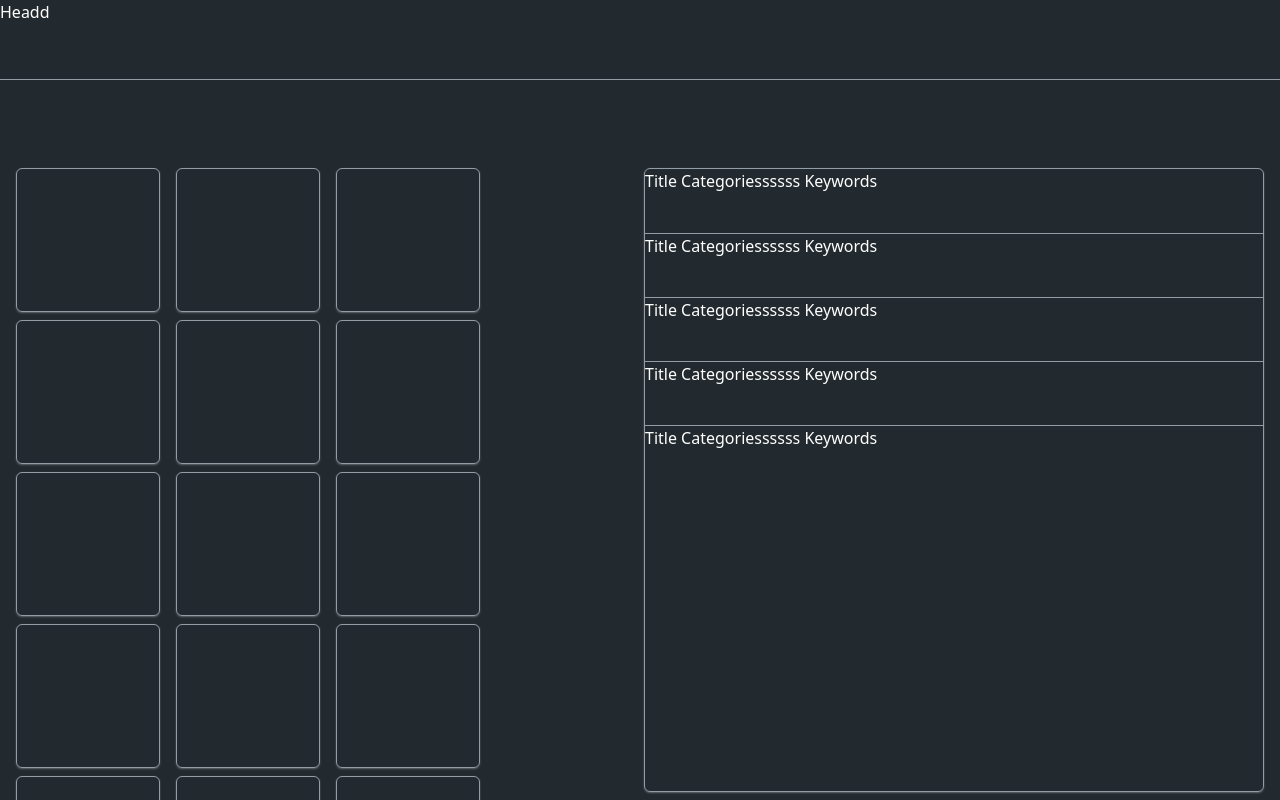
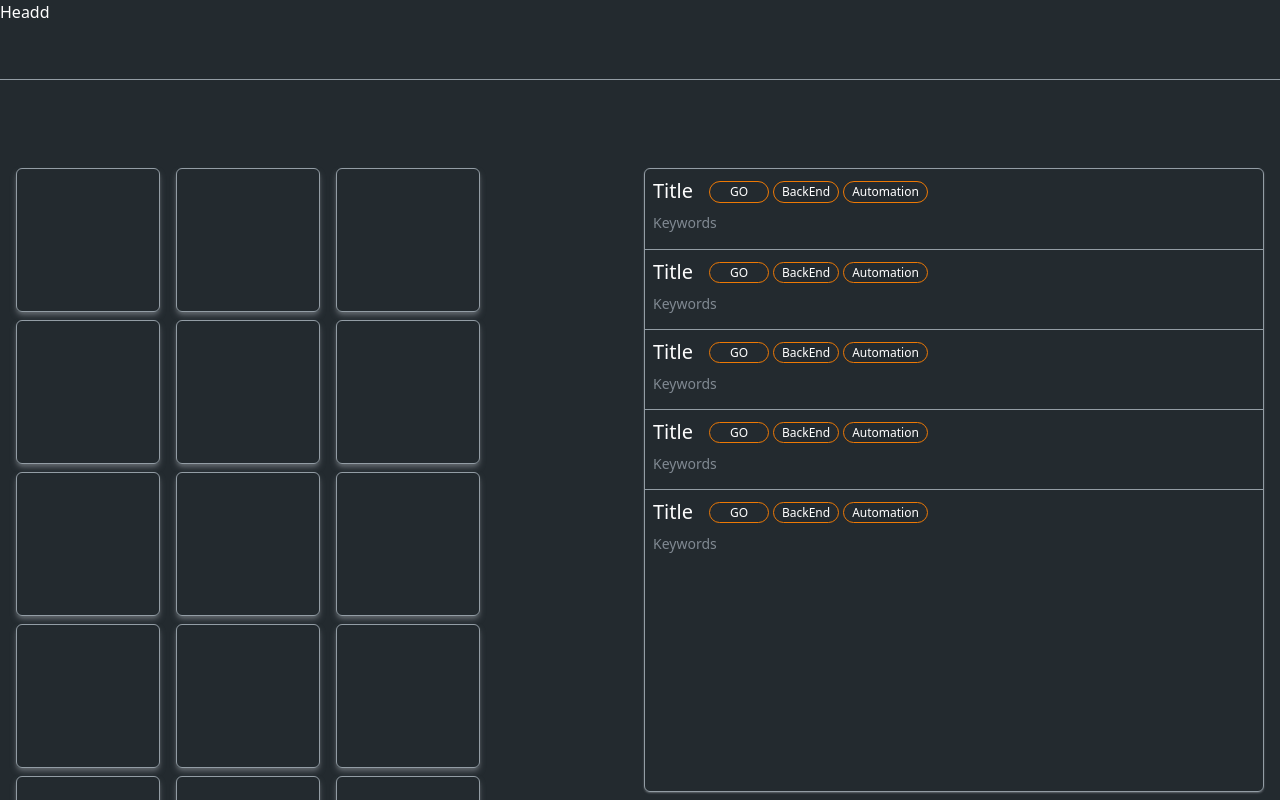
Before and after one commit to luis-souza-dev/kb-fe, a React (Create React App) app: page / in a window 1280 px wide. Built offline with nearby package versions, Linux system fonts and the light colour scheme.

Commit message:
feat: updating styles and adding category pill to list item

```diff
--- a/src/components/category-card/index.js
+++ b/src/components/category-card/index.js
@@ -1,6 +1,6 @@
 const CategoryCard = (props) => {
     return (
-      <div className="border-main-borders border rounded-md w-36 h-36 shadow-sm shadow-main-shadows">
+      <div className="border-main-borders border rounded-md w-36 h-36 shadow-md shadow-main-shadows cursor-pointer">
         { props.name }
         { props.icon }
       </div>
--- a/src/components/list-item/index.js
+++ b/src/components/list-item/index.js
@@ -1,10 +1,26 @@
+import CategoryPill from "../category-pill";
+
 const ListItem = (props = { isFirst: false }) => {
     const borderClasses = 'border-t border-main-borders'
     return (
-        <div className={`w-full h-16 ${props.isFirst ? "" : borderClasses}`}>
-            Title
-            Categoriessssss
-            Keywords
+        <div className={`w-full h-20 flex flex-wrap cursor-pointer p-2 ${props.isFirst ? "" : borderClasses}`}>
+            <div className="w-full text-xl flex gap-x-4 items-start">
+                <span> Title </span>
+                <div className="flex gap-x-1 h-[60%] my-1">
+                    <CategoryPill>
+                        GO
+                    </CategoryPill>
+                    <CategoryPill>
+                        BackEnd
+                    </CategoryPill>
+                    <CategoryPill>
+                        Automation
+                    </CategoryPill>
+                </div>
+            </div>
+            <span className="w-full text-sm text-[#808992]">
+                Keywords
+            </span>
         </div>
     )
 }
```
